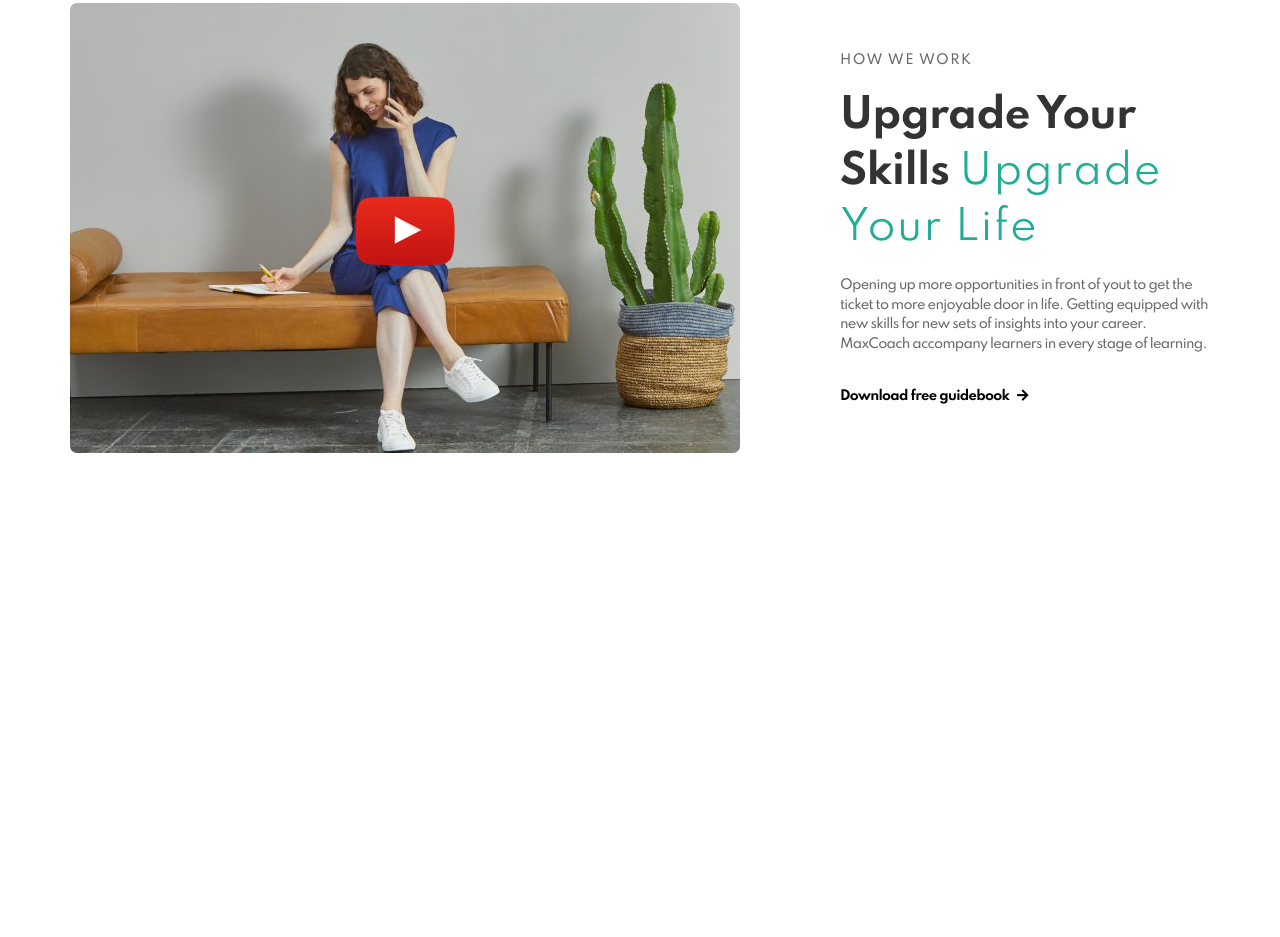
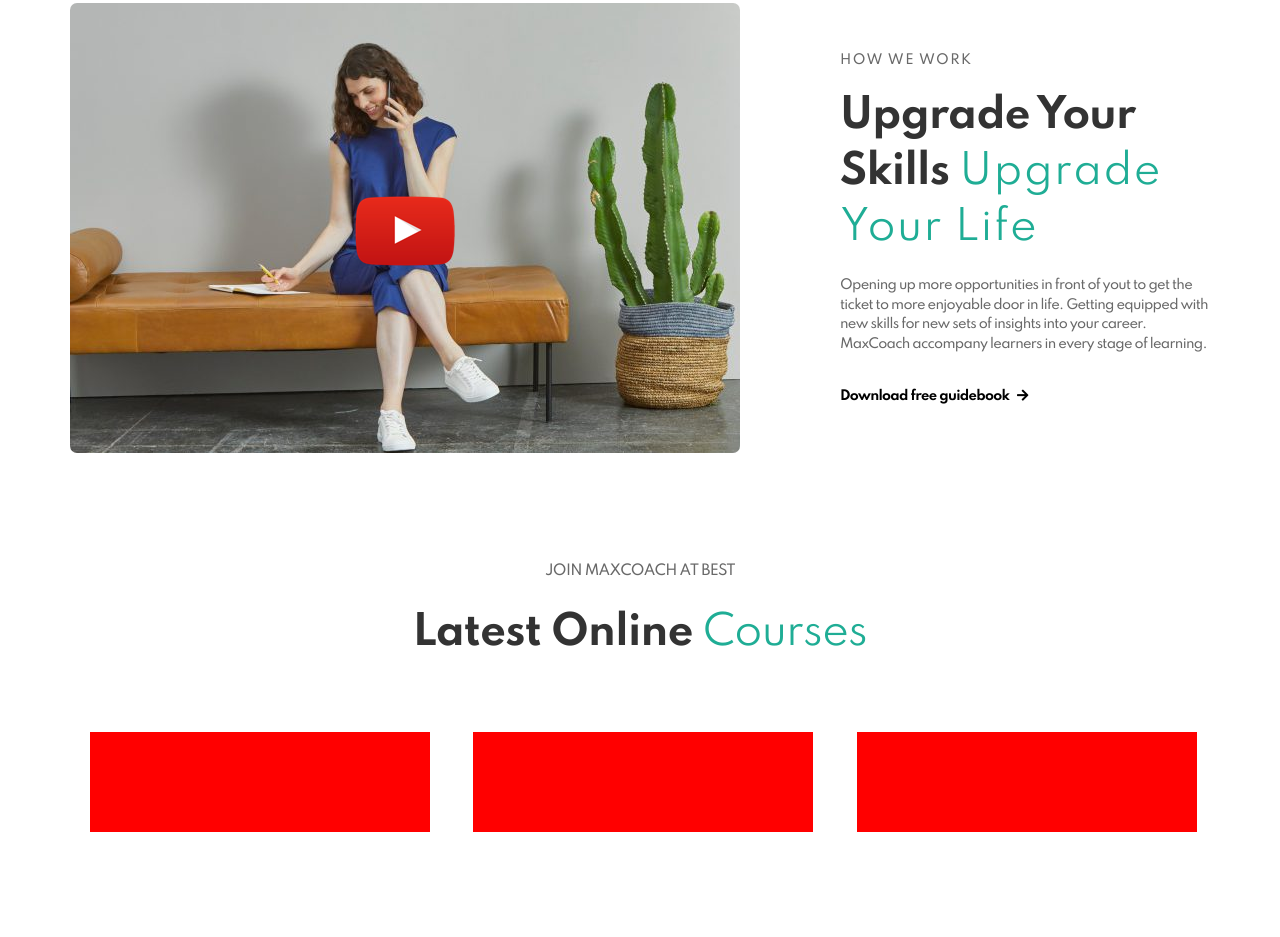
Before and after one commit to tommasofiglia/proj-html-vuejs, a plain HTML site: page index.html in a window 1280 px wide. Shown: the part 1610-2547 px from the top of the page. Before the commit the page ends 2068 px from the top, so only its background shows below. Drawn offline with nearby package versions, Linux system fonts and the light colour scheme.

Commit message:
Courses section created (not completed only structure)

```diff
--- a/assets/css/style.css
+++ b/assets/css/style.css
@@ -26,6 +26,10 @@
 
 .align-items-center{
   align-items: center;
+}
+
+.justify-center{
+  justify-content: center;
 }
 
 .justify-space-around{
@@ -77,6 +81,10 @@
   margin-top: 105px;
 }
 
+.mb-75{
+  margin-bottom: 75px;
+}
+
 .almost-black{
   color: #333333;
 }
@@ -99,6 +107,10 @@
 
 .capitalize{
   text-transform: capitalize;
+}
+
+.text-center{
+  text-align: center;
 }
 
 .fw-400{
@@ -308,6 +320,35 @@ nav{
   border-radius: 7px;
 }
 
+/* Courses section */
+
+.courses h4{
+  font-size: 14px;
+}
+
+.courses h2{
+  font-size: 40px;
+}
+
+.container_courses_carousel{
+  width: 100%;
+  overflow-x: auto;
+}
+
+.courses_carousel{
+  width: max-content;
+  margin-bottom: 100px;
+  overflow-x: auto;
+}
+
+.courses_carousel .card{
+  display: inline-block;
+  width: 340px;
+  height: 100px;
+  background-color: red;
+  margin-right:20px;
+  margin-left: 20px;
+}
 /********************************
 MEDIAQUERIES
 *******************************/
--- a/index.html
+++ b/index.html
@@ -113,7 +113,41 @@
         </section>
 
         <!-- Section about Courses -->
-        <section class="courses">
+        <section class="courses mt-105 container">
+          <h4 class="grey uppercase fw-500 text-center">join maxcoach at best</h4>
+          <h2 class="almost-black capitalize mt-30 mb-75 text-center">latest online <span class="aqua-green fw-400">courses</span></h2>
+
+          <div class="container_courses_carousel">
+
+            <div class="courses_carousel">
+
+              <div class="card">
+
+              </div>
+              <div class="card">
+
+              </div>
+              <div class="card">
+
+              </div>
+              <div class="card">
+
+              </div>
+              <div class="card">
+
+              </div>
+              <div class="card">
+
+              </div>
+              <div class="card">
+
+              </div>
+              <div class="card">
+
+              </div>
+            </div>
+
+          </div>
 
         </section>
 
```
